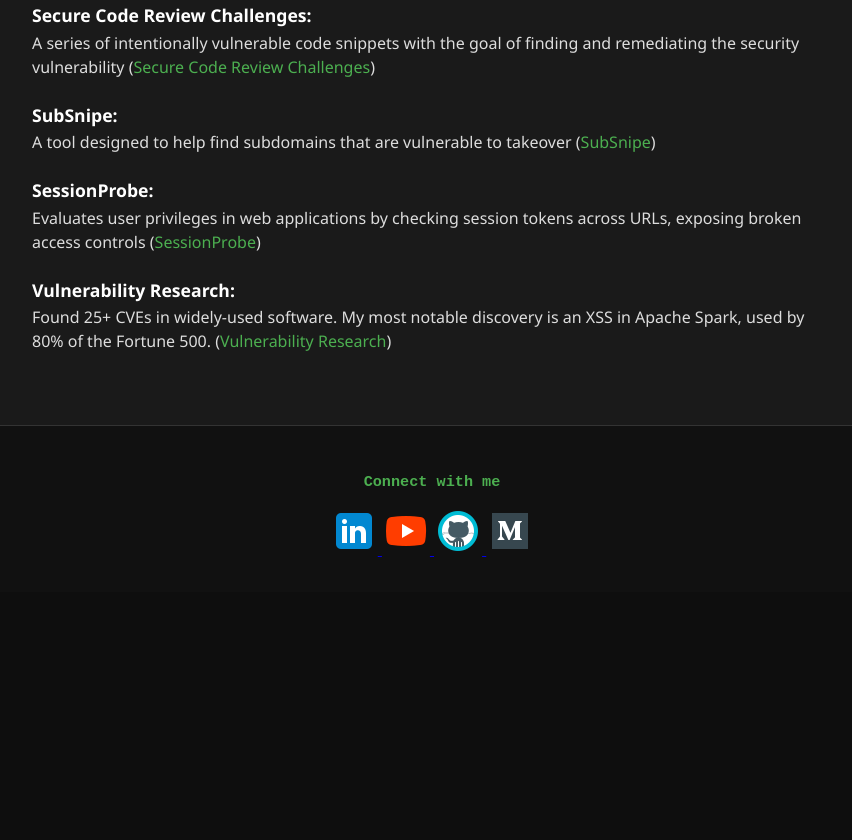
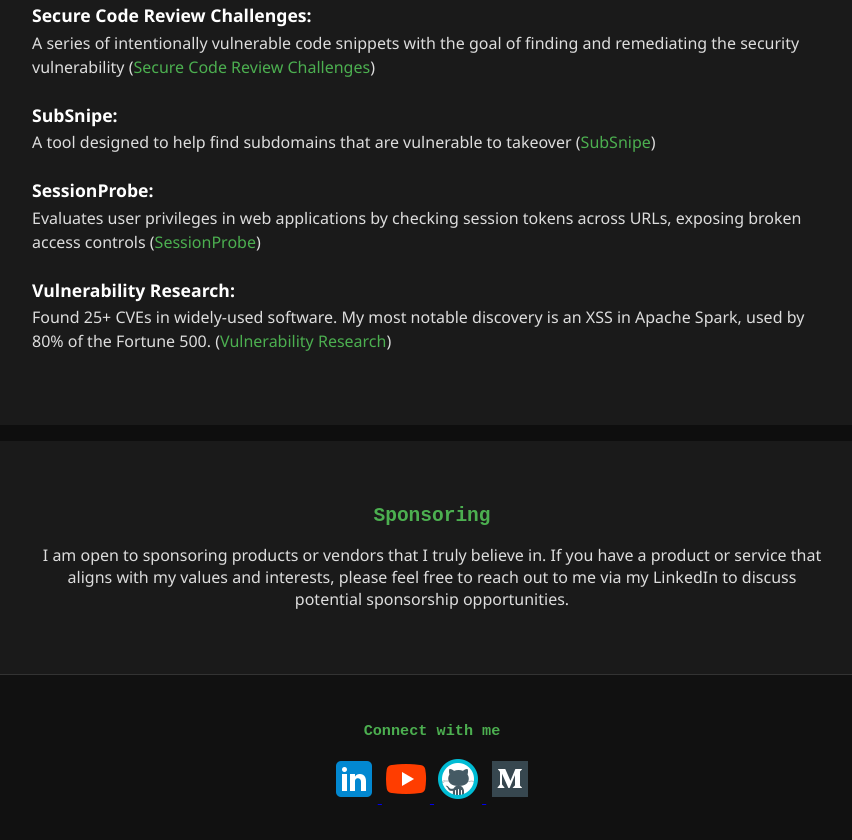
Before and after one commit to dub-flow/dub-flow.github.io, a plain HTML site: page index.html in a window 1280 px wide. Shown: the part 456-1296 px from the top of the page, without its empty margins (208-1060 px from the left). Before the commit the page ends 1048 px from the top, so only its background shows below. Drawn offline with Linux system fonts and the light colour scheme.

Commit message:
Added sponsoring section

```diff
--- a/index.html
+++ b/index.html
@@ -49,6 +49,11 @@
         </ul>
     </section>
 
+    <section class="sponsoring">
+        <h2>Sponsoring</h2>
+        <p>I am open to sponsoring products or vendors that I truly believe in. If you have a product or service that aligns with my values and interests, please feel free to reach out to me via my LinkedIn to discuss potential sponsorship opportunities.</p>
+    </section>
+
     <footer>
         <h3>Connect with me</h3>
         <a href="https://www.linkedin.com/in/florian-ethical-hacker/" target="_blank" aria-label="LinkedIn">
--- a/style.css
+++ b/style.css
@@ -43,6 +43,7 @@ header h1 span {
 .projects {
     padding: 3em 1em;
     background: #1a1a1a;
+    margin-bottom: 1em;
 }
 
 .projects h2 {
@@ -92,3 +93,22 @@ footer h3 {
     font-weight: 700;
     margin-bottom: 0.2em;
 }
+
+.sponsoring {
+    padding: 3em 1em;
+    background: #1a1a1a;
+    color: #ddd;
+    text-align: center;
+    margin-top: 0;
+}
+
+.sponsoring h2 {
+    font-family: monospace;
+    color: #4caf50;
+}
+
+.sponsoring p {
+    font-size: 1em;
+    margin: 1em auto;
+    max-width: 800px;
+}
```
